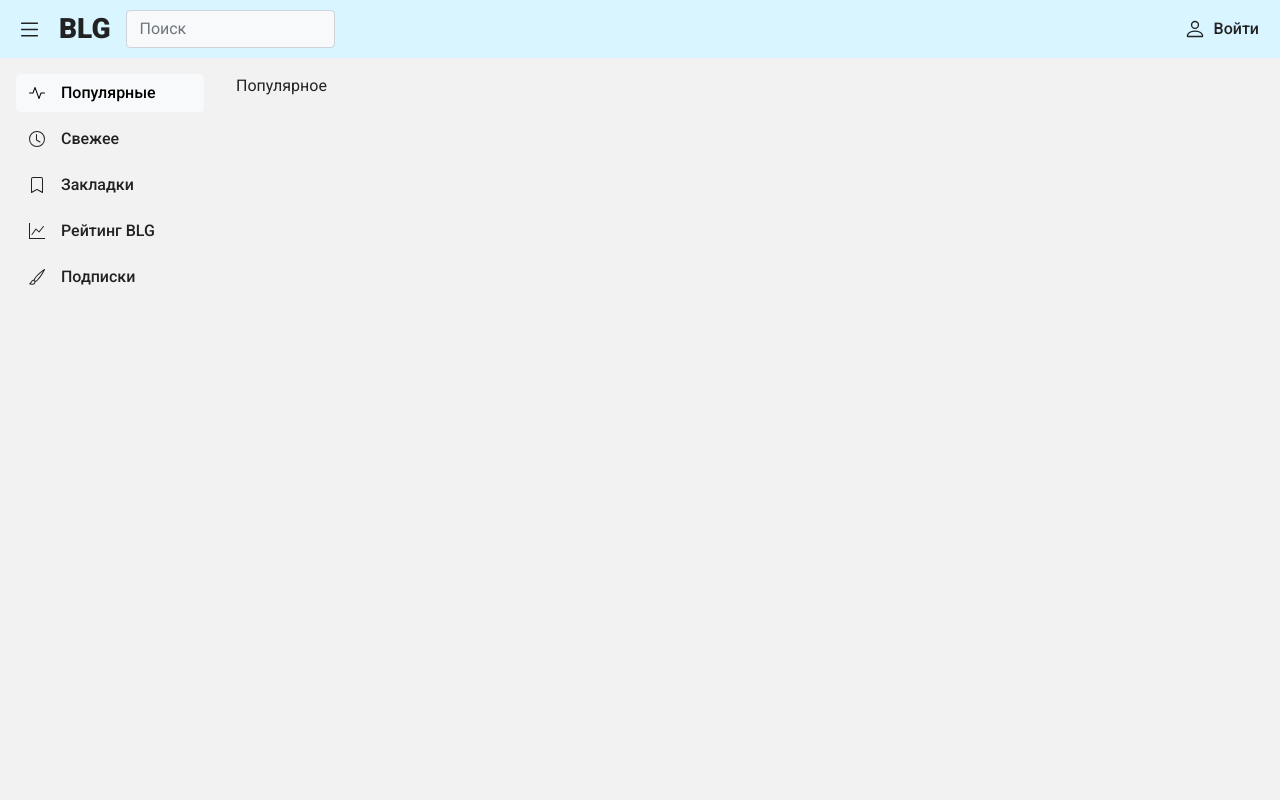
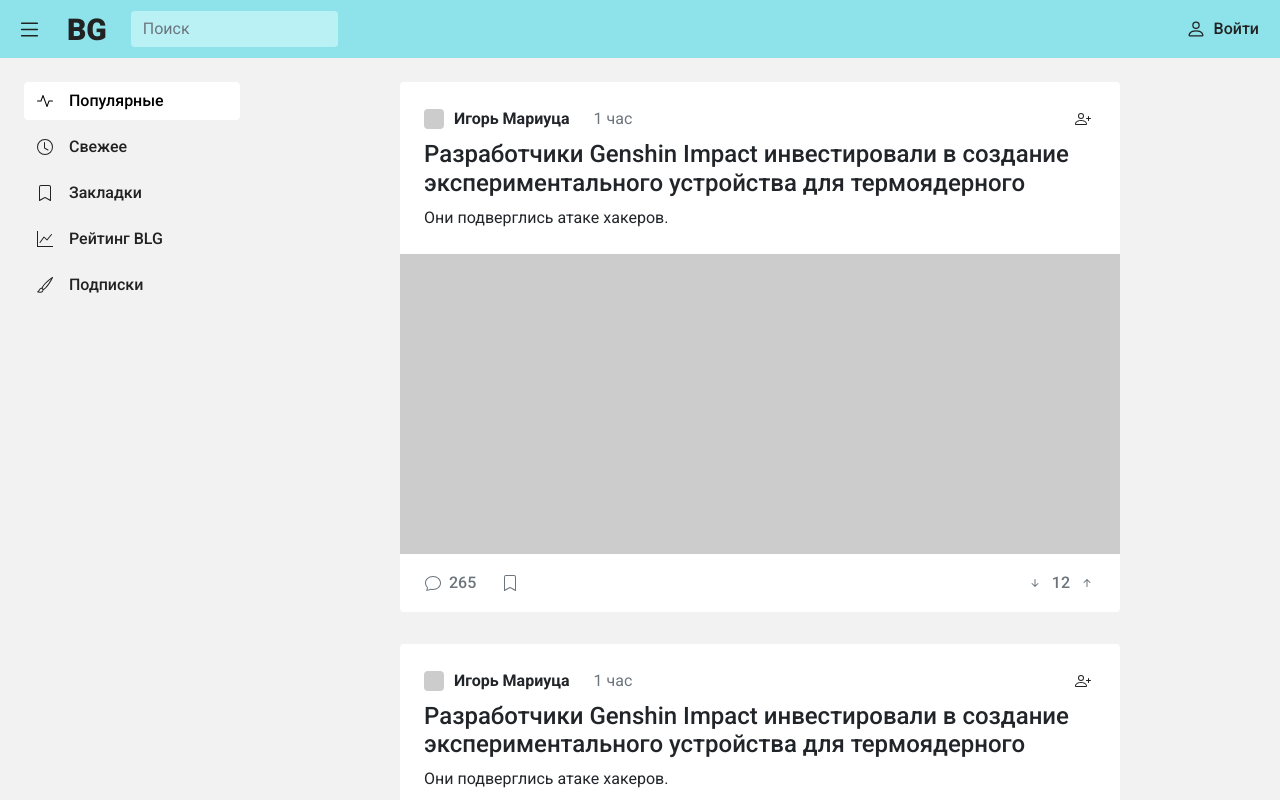
Before and after one commit to igormariuta/blog-front, a React (Create React App) app: page / in a window 1280 px wide. Shown: the top 800 px of the page. Built offline with nearby package versions, Linux system fonts and the light colour scheme.

Commit message:
layout updates / articles

```diff
--- /dev/null
+++ b/src/components/Article/Article.module.scss
@@ -0,0 +1,37 @@
+.article {
+  background: #fff;
+  border-radius: 0.25rem;
+
+  &Header {
+    display: flex;
+    justify-content: space-between;
+  }
+
+  &User {
+    display: flex;
+    align-items: center;
+    text-decoration: none;
+  }
+
+  &UserAva {
+    display: block;
+    min-width: 20px;
+    height: 20px;
+    border-radius: 0.25rem;
+    background: #ccc;
+    margin-right: 10px;
+  }
+
+  &Main {
+  }
+
+  &Image {
+    height: 300px;
+    background: #ccc;
+  }
+
+  &Footer {
+    display: flex;
+    justify-content: space-between;
+  }
+}
--- /dev/null
+++ b/src/components/Article/Article.tsx
@@ -0,0 +1,66 @@
+import cn from "classnames";
+import {
+  ArrowDown,
+  ArrowDownShort,
+  ArrowUp,
+  ArrowUpShort,
+  Bookmark,
+  CaretDown,
+  CaretUp,
+  Chat,
+  PersonPlus,
+} from "react-bootstrap-icons";
+import s from "./Article.module.scss";
+
+function Article() {
+  return (
+    <div className={cn(s.article)}>
+      <div className={cn(s.articleHeader, "p-4 pb-2")}>
+        <div className="d-flex align-items-center">
+          <a href="/" className={cn(s.articleUser, "me-4 fw-bold text-dark")}>
+            <span className={s.articleUserAva}></span>
+            <span>Игорь Мариуца</span>
+          </a>
+          <div className="text-secondary">1 час</div>
+        </div>
+        <div>
+          <button className="btn p-1 d-flex align-items-center">
+            <PersonPlus size={16} />
+          </button>
+        </div>
+      </div>
+      <a href="/" className="d-block text-decoration-none text-dark px-4 pb-4">
+        <h2 className="h4 mb-2">
+          Разработчики Genshin Impact инвестировали в создание
+          экспериментального устройства для термоядерного
+        </h2>
+        <p className="m-0">Они подверглись атаке хакеров.</p>
+      </a>
+      <a href="/" className={cn(s.articleImage, "d-block")}>
+        {" "}
+      </a>
+      <div className={cn(s.articleFooter, "px-4 py-3")}>
+        <div className="d-flex align-items-center">
+          <button className="btn p-0 d-flex align-items-center me-4">
+            <Chat className="text-secondary me-2" size={16} />
+            <span className="text-secondary">265</span>
+          </button>
+          <button className="btn p-0 d-flex align-items-center me-4">
+            <Bookmark className="text-secondary" size={16} />
+          </button>
+        </div>
+        <div className="d-flex align-items-center">
+          <button className="btn p-0 d-flex align-items-center me-2">
+            <ArrowDownShort className="text-secondary" size={16} />
+          </button>
+          <span className="text-secondary fw-500">12</span>
+          <button className="btn p-0 d-flex align-items-center ms-2">
+            <ArrowUpShort className="text-secondary" size={16} />
+          </button>
+        </div>
+      </div>
+    </div>
+  );
+}
+
+export default Article;
--- /dev/null
+++ b/src/components/ArticleList/ArticleList.tsx
@@ -0,0 +1,18 @@
+import cn from "classnames";
+import Article from "../Article/Article";
+// import s from "./ArticleList.module.scss";
+
+function ArticleList() {
+  return (
+    <>
+      <div className="article-container" style={{ marginBottom: "2rem" }}>
+        <Article />
+      </div>
+      <div className="article-container" style={{ marginBottom: "2rem" }}>
+        <Article />
+      </div>
+    </>
+  );
+}
+
+export default ArticleList;
--- a/src/components/Layout/Layout.tsx
+++ b/src/components/Layout/Layout.tsx
@@ -15,17 +15,17 @@ import New from "../../pages/New/New";
 function Layout() {
   return (
     <>
-      <header className="header fixed-top bg-secondary d-flex align-items-center px-3 py-2">
+      <header className="header fixed-top d-flex bg-primary align-items-center px-3 py-2">
         <div className="header-navigation d-flex align-items-center">
-          <button className="btn p-0 me-3">
+          <button className="btn p-0 me-4">
             <List size={25} />
           </button>
-          <div className="fs-3 me-3" style={{ fontWeight: "900" }}>
-            BLG
+          <div className="me-4" style={{ fontWeight: "900", fontSize: "30px" }}>
+            BG
           </div>
           <div>
             <input
-              className="form-control bg-light"
+              className="form-control bg-primary-gray"
               type="text"
               placeholder="Поиск"
             />
@@ -33,13 +33,14 @@ function Layout() {
         </div>
         <div className="header-user-menu ms-auto">
           <button className="btn p-1 d-flex align-items-center">
-            <Person className="me-2" size={22} />
+            <Person className="me-2" size={20} />
             Войти
           </button>
         </div>
       </header>
       <main className="main d-flex">
-        <aside className="sidebar p-3">
+        <div className="sidebar">
+          <aside className="p-4 pe-0">
             <ul className="list-unstyled">
               <li className="mb-2">
                 <NavLink
@@ -96,14 +97,16 @@ function Layout() {
               </li>
             </ul>
           </aside>
-        <div className="page container p-3">
+        </div>
+
+        <div className="page p-4">
           <Routes>
             <Route path="/" element={<Popular />} />
             <Route path="new" element={<New />} />
             <Route
               path="*"
               element={
-                <div>
+                <div className="d-flex flex-column align-items-center">
                   <h2 className="d-flex align-items-center">
                     <EmojiFrown className="me-2" size={25} />
                     Ошибка 404
--- a/src/index.scss
+++ b/src/index.scss
@@ -1,43 +1,66 @@
-
-@import url('https://fonts.googleapis.com/css2?family=Roboto:wght@100;400;500;700;900&display=swap');
+@import url("https://fonts.googleapis.com/css2?family=Roboto:wght@100;400;500;700;900&display=swap");
 
 $body-bg: #f2f2f2;
 $body-color: #222;
-$primary: #3766a9;
-$secondary: #d9f5ff;
-
-$container-max-widths: (
-//   sm: 540px,
-//   md: 720px,
-//   lg: 960px,
-//   xl: 1140px,
-  xxl: 720px
-);
+$primary: rgb(141, 227, 233);
+// $secondary: #d9f5ff;
+// $info: rgb(141, 227, 233);
+$light: #fff;
 
 @import "../node_modules/bootstrap/scss/bootstrap";
 
 body {
-    font-family: 'Roboto', sans-serif !important;
-    font-size: 16px;
-    font-weight: 400;
+  font-family: "Roboto", sans-serif !important;
+  font-size: 16px;
+  font-weight: 400;
 }
 
 .btn {
-    font-weight: 500;
+  font-weight: 500;
 }
 
 .header {
-    height: 58px;
+  height: 58px;
 }
 
 .main {
-    margin-top: 58px;
+  margin-top: 58px;
 }
 
 .sidebar {
-    width: 220px;
+  width: 240px;
+
+  aside {
+    position: sticky;
+    top: 58px;
+  }
 }
 
 .page {
-    width: calc(100% - 220px);
+  width: calc(100% - 240px);
 }
+
+.container-sm {
+  max-width: 720px;
+  margin: 0 auto;
+  padding: 0;
+}
+
+.container-md {
+  max-width: 720px;
+  margin: 0 auto;
+  padding: 0;
+}
+
+.bg-primary-gray {
+  background: #b9f1f5;
+}
+
+.fw-500 {
+  font-weight: 500;
+}
+
+.form-control {
+  border: transparent !important;
+  transition: background 0.3s ease !important;
+}
--- a/src/pages/New/New.tsx
+++ b/src/pages/New/New.tsx
@@ -1,5 +1,11 @@
+import ArticleList from "../../components/ArticleList/ArticleList";
+
 function New() {
-  return <div className="">Свежее</div>;
+  return (
+    <div className="container-sm">
+      <ArticleList />
+    </div>
+  );
 }
 
 export default New;
--- a/src/pages/Popular/Popular.tsx
+++ b/src/pages/Popular/Popular.tsx
@@ -1,5 +1,11 @@
+import ArticleList from "../../components/ArticleList/ArticleList";
+
 function Home() {
-  return <div>Популярное</div>;
+  return (
+    <div className="container-sm">
+      <ArticleList />
+    </div>
+  );
 }
 
 export default Home;
```
Lines whose indentation alone changed are shown as unchanged.
